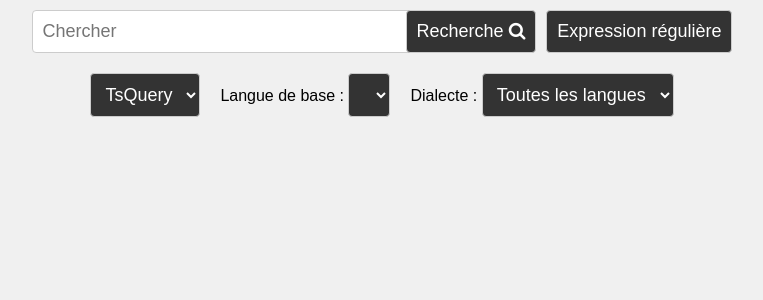
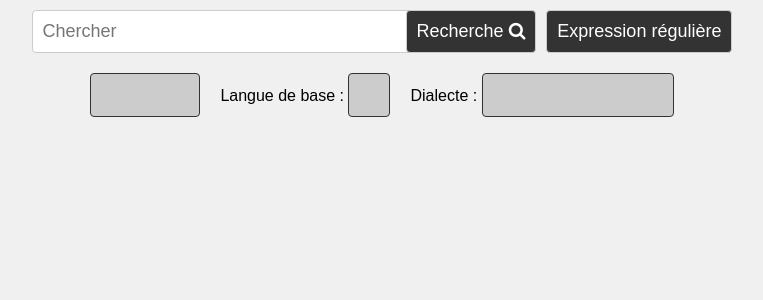
Before and after one commit to Lexika-Project/lexika, a Flask app: page /home in a window 1280 px wide. Shown: the part 60-360 px from the top of the page, without its empty margins (258-1021 px from the left). Run offline with Flask 3, Linux system fonts and the light colour scheme; data that the repository does not hold is empty; some libraries are stand-ins or nearby versions.

Commit message:
Update style.css

```diff
--- a/site/static/css/style.css
+++ b/site/static/css/style.css
@@ -151,9 +151,9 @@ button {
 
 select {
     cursor: pointer;
-    background-color: #333;
-    color: #ffffff;
-    border: 1px solid #ccc;
+    background-color: #ccc;
+    color: #ccc;
+    border: 1px solid #333;
     padding: 10px;
     font-size: 18px;
     border-radius: 4px;
```
